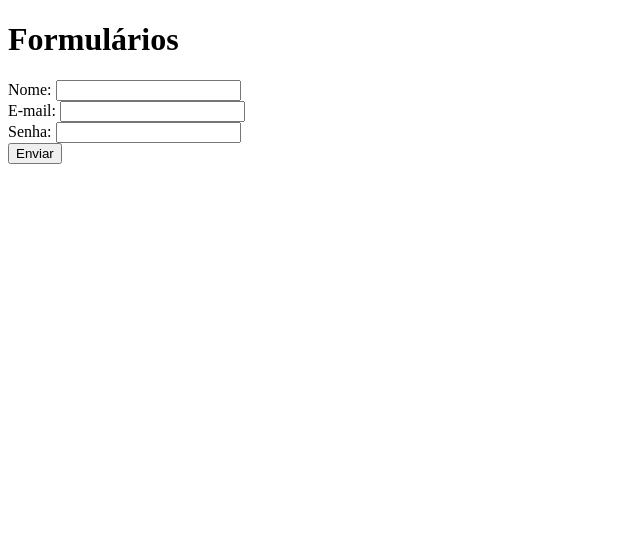
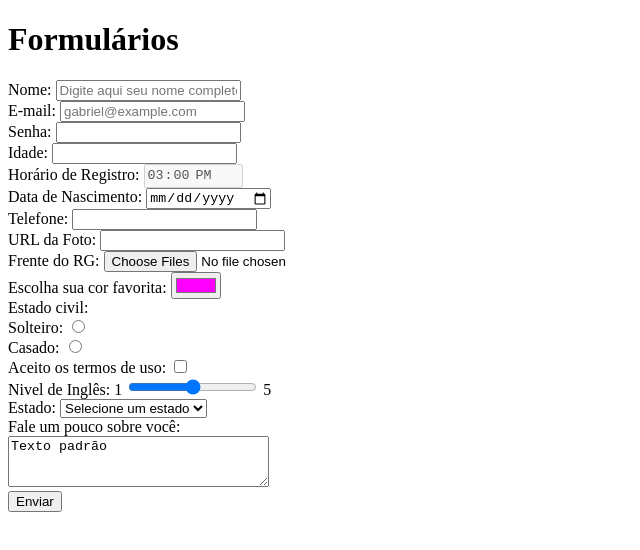
Before and after one commit to gabriel-soulcode/estudando-html, a plain HTML site: page aula-260623/index.html in a window 1280 px wide. Shown: the whole page, without its empty margins (0-640 px from the left). Drawn offline with Linux system fonts and the light colour scheme.

Commit message:
tipos de inputs

```diff
--- a/aula-260623/index.html
+++ b/aula-260623/index.html
@@ -10,13 +10,60 @@
     <!-- <input type="text"> -> Define um campo no formulário -->
     <!-- <button> -> Botão -->
     <form>
-        Nome:
-        <input type="text"> <br>
-        E-mail:
-        <input type="email"> <br>
-        Senha:
-        <input type="password"> <br>
+        Nome: <!-- type="text" define um campo para entrada de texto -->
+        <input type="text" name="nome" placeholder="Digite aqui seu nome completo"> <br>
+
+        E-mail: <!-- type="email" define um campo para entrada de email -->
+        <input type="email" name="email" placeholder="gabriel@example.com"> <br>
+
+        Senha: <!-- type="password" define um campo para entrada de senha -->
+        <input type="password" name="senha"> <br>
+
+        Idade: <!-- type="number" define um campo para entrada valores numericos -->
+        <input type="number" name="idade"> <br>
+
+        Horário de Registro:<!-- type="time" define um campo para entrada de hora:minuto -->
+        <input type="time" value="15:00" disabled name="horario"> <br>
+
+        Data de Nascimento: <!-- type="date" define um campo para entrada de data -->
+        <input type="date" name="dataNascimento"> <br>
+
+        Telefone: <!-- type="tel" define um campo para entrada de telefone -->
+        <input type="tel" name="telefone"> <br>
+
+        URL da Foto: <!-- type="url" define um campo para entrada de endereços de internet (url) -->
+        <input type="url" name="foto"> <br>
+
+        Frente do RG: <!-- type="file" define um campo para entrada de arquivos -->
+        <input type="file" accept=".png, .jpg" multiple name="rg"> <br>
+
+        Escolha sua cor favorita: <!-- type="color" define um campo para entrada de valor hexadeciamal de uma cor -->
+        <input type="color" name="cor" value="#FF00FF"> <br>
+
+        Estado civil: <br> <!-- type="radio" define um campo de opção -->
+        Solteiro: <input type="radio" name="estado-civil" value="Solteiro"> <br>
+        Casado: <input type="radio" name="estado-civil" value="Casado"> <br>
+
+        Aceito os termos de uso:
+        <input type="checkbox"> <br> <!-- type="checkbox" define uma campo marcável -->
+        Nivel de Inglês: 1 <input type="range" min="1" max="5" step="0.5"> 5 <br>
+
+        Estado: <!-- <select> define um campo de seleção -->
+        <select name="estado">
+            <option disabled selected>Selecione um estado</option>
+            <option value="CE">Ceará</option>
+            <option value="SP">São Paulo</option>
+            <option value="RJ">Rio de Janeiro</option>
+        </select> <br>
+
+        Fale um pouco sobre você: <br> <!-- <textarea> define um campo para entrada texto longo -->
+        <textarea cols="30" rows="3" placeholder="Digite sua descrição">Texto padrão</textarea> <br>
+
         <button>Enviar</button>
     </form>
 </body>
 </html>
+
+<!--
+    value -> Indica o valor do campo
+-->
```
